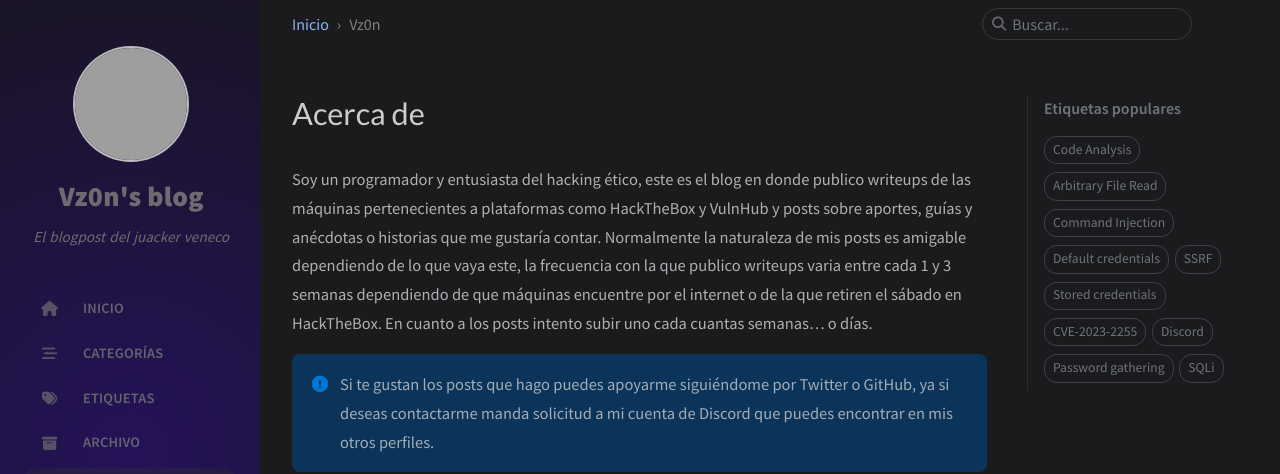
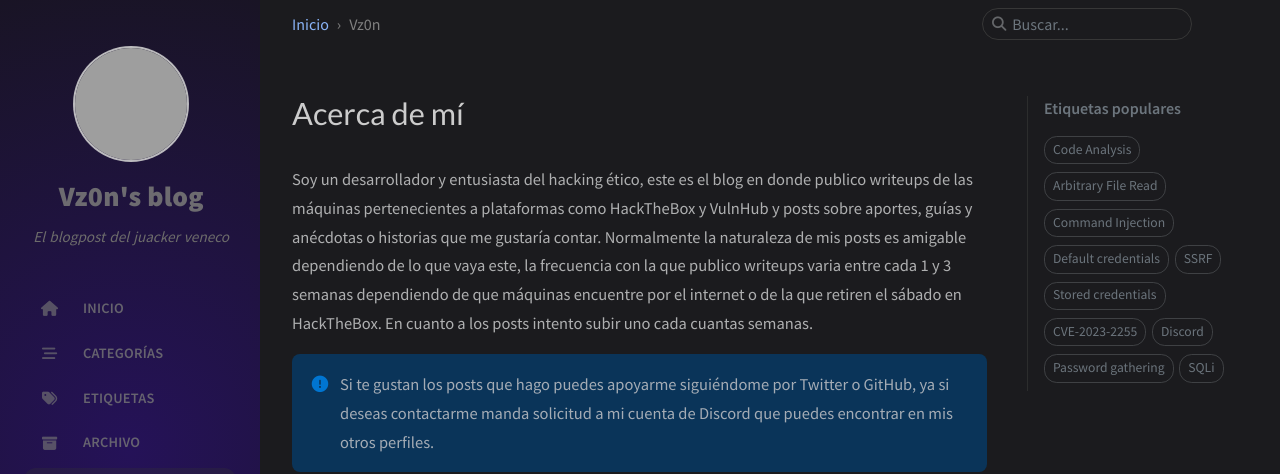
Before and after one commit to Vz0n/blog, a Jekyll site: the page built from _tabs/about.md, in a window 1280 px wide. Shown: the top 474 px of the page. Built offline with Jekyll 4.4.1, drawn with Linux system fonts in a browser that asks for light colours; cached includes are drawn as plain includes; comment, search, counter and statistics services are not loaded; grey boxes are pictures that could not be loaded.

Commit message:
add script to automatize post creation & edit about tab

```diff
--- a/_tabs/about.md
+++ b/_tabs/about.md
@@ -2,11 +2,10 @@
 # the default layout is 'page'
 icon: fas fa-info-circle
 order: 4
-title: "Acerca de"
+title: "Acerca de mí"
 ---
 
-Soy un programador y entusiasta del hacking ético, este es el blog en donde publico writeups de las máquinas pertenecientes a plataformas como
-HackTheBox y VulnHub y posts sobre aportes, guías y anécdotas o historias que me gustaría contar. Normalmente la naturaleza de mis posts es amigable dependiendo de lo que vaya este, la frecuencia con la que publico writeups varia entre cada 1 y 3 semanas dependiendo de que máquinas encuentre por el internet o de la que retiren el sábado en HackTheBox. En cuanto a los posts intento subir uno cada cuantas semanas... o días.
+Soy un desarrollador y entusiasta del hacking ético, este es el blog en donde publico writeups de las máquinas pertenecientes a plataformas como HackTheBox y VulnHub y posts sobre aportes, guías y anécdotas o historias que me gustaría contar. Normalmente la naturaleza de mis posts es amigable dependiendo de lo que vaya este, la frecuencia con la que publico writeups varia entre cada 1 y 3 semanas dependiendo de que máquinas encuentre por el internet o de la que retiren el sábado en HackTheBox. En cuanto a los posts intento subir uno cada cuantas semanas.
 
 > Si te gustan los posts que hago puedes apoyarme siguiéndome por Twitter o GitHub, ya si deseas contactarme manda solicitud a mi cuenta de Discord que puedes encontrar en mis otros perfiles.
 {: .prompt-info }
```
Also changed, not shown: templates/post.markdown (added, +13 -0 lines), templates/writeup.markdown (added, +19 -0 lines), 1 other file.
